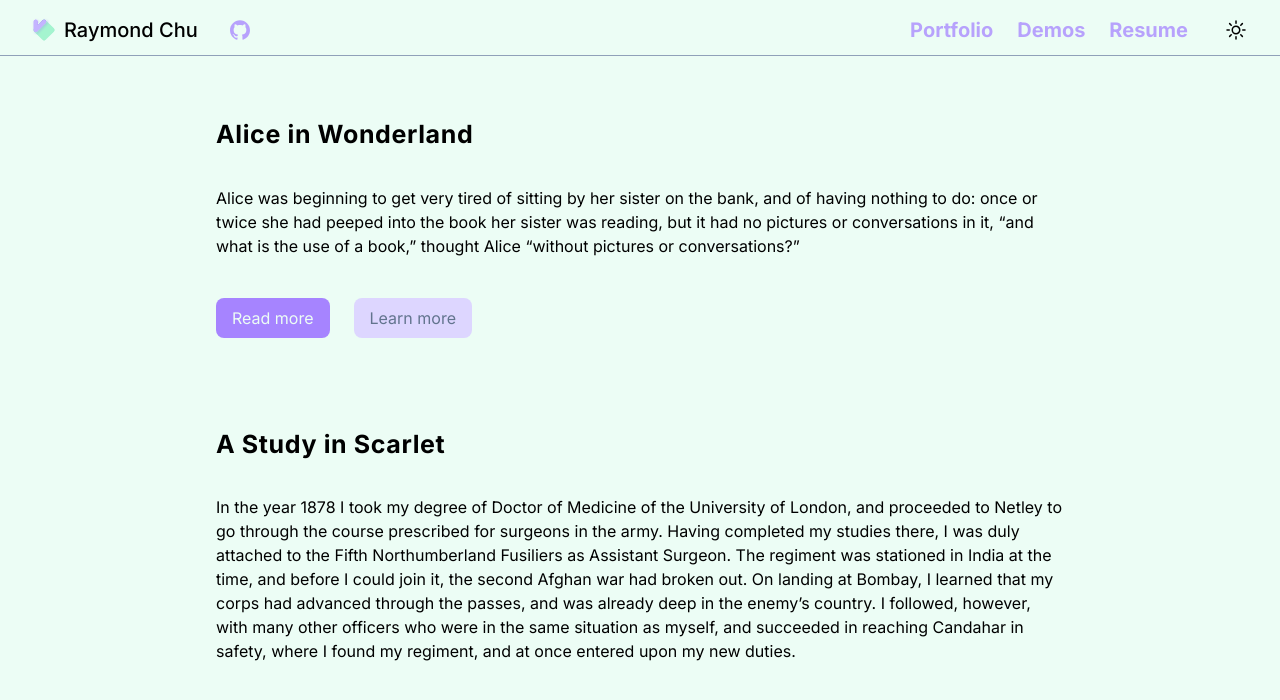
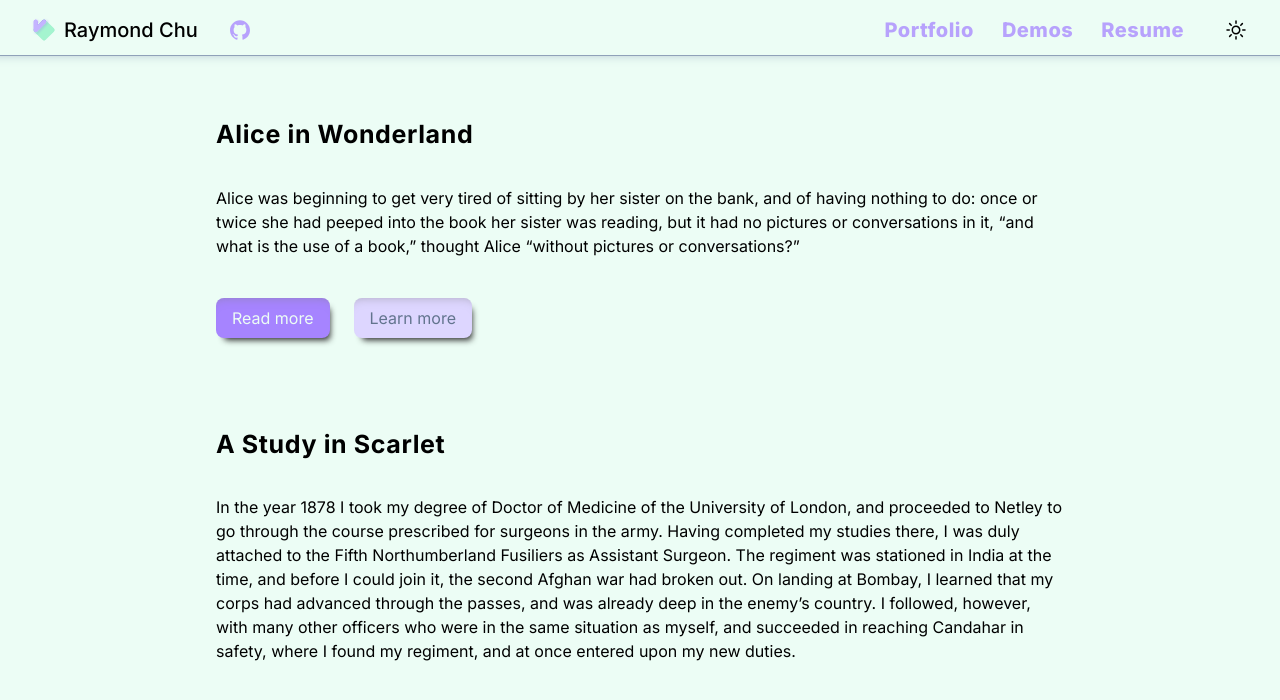
Before and after one commit to arrraichu/portfolio, a Next.js app: page / in a window 1280 px wide. Shown: the top 700 px of the page. Built offline with nearby package versions, Linux system fonts and the light colour scheme.

Commit message:
fix : emboss/deboss look+feel

```diff
--- a/app/_components/buttons/buttons.tsx
+++ b/app/_components/buttons/buttons.tsx
@@ -1,8 +1,19 @@
+import clsx from 'clsx';
+
 export function PrimaryButton({ text }: Readonly<{
   text: string
 }>) {
   return (
-    <button className="px-4 py-2 rounded-lg bg-(--button-color-primary-fill) text-(--button-color-primary-font) hover:shadow-sm hover:shadow-violet-700 dark:hover:shadow-emerald-50 active:shadow-none">
+    <button
+      className={clsx(
+        'px-4 py-2',
+        'rounded-lg bg-(--button-color-primary-fill)',
+        'text-(--button-color-primary-font)',
+        'emboss-edges hover:deboss-edges hover:translate-y-0.5',
+        'hover:shadow-sm hover:shadow-violet-700 dark:hover:shadow-emerald-50 active:shadow-none',
+        'transition-shadow duration-150 ease-in'
+      )}
+    >
       {text}
     </button>
   );
@@ -12,7 +23,16 @@ export function SecondaryButton({ text }: Readonly<{
   text: string
 }>) {
   return (
-    <button className="px-4 py-2 rounded-lg bg-(--button-color-secondary-fill) text-(--button-color-secondary-font) hover:shadow-sm hover:shadow-violet-500 dark:hover:shadow-emerald-600 active:shadow-none">
+    <button
+      className={clsx(
+        'px-4 py-2',
+        'rounded-lg bg-(--button-color-secondary-fill)',
+        'text-(--button-color-secondary-font)',
+        'emboss-edges hover:deboss-edges hover:translate-y-0.5',
+        'hover:shadow-sm hover:shadow-violet-500 dark:hover:shadow-emerald-600 active:shadow-none',
+        'transition-shadow duration-150 ease-in'
+      )}
+    >
       {text}
     </button>
   );
--- a/app/_components/content/grid-items.tsx
+++ b/app/_components/content/grid-items.tsx
@@ -1,3 +1,5 @@
+import clsx from 'clsx';
+
 export function GridItems({ children }: Readonly<{
   children?: React.ReactNode
 }>) {
@@ -13,7 +15,14 @@ export function GridTextItem({ title, subtitle }: Readonly<{
   subtitle?: string
 }>) {
   return (
-    <div className="flex flex-col m-2 py-6 px-8 rounded-lg border-2 gap-5 bg-(--site-color) hover:bg-(--boss-color) transition-colors">
+    <div
+      className={clsx(
+        'flex flex-col m-2 py-6 px-8 gap-5',
+        'rounded-lg bg-(--boss-color)',
+        'emboss-edges hover:deboss-edges hover:translate-y-0.5',
+        'transition-shadow duration-150 ease-in'
+      )}
+    >
       <div className="text-xl text-center md:text-left font-bold underline underline-offset-8">{title}</div>
       <div className="text-md text-center md:text-left">{subtitle}</div>
     </div>
--- a/app/_components/navigation/navigation.tsx
+++ b/app/_components/navigation/navigation.tsx
@@ -22,7 +22,13 @@ export default function Nav() {
 
   return (
     <>
-      <header className="fixed w-full h-(--navbar-height) py-4 bg-(--site-color) border-b-[1.5px] border-b-(--line-color) z-50">
+      <header
+        className={clsx(
+          'fixed w-full z-50 h-(--navbar-height) py-4',
+          'bg-(--site-color) border-b-[1.5px] border-b-(--line-color)',
+          'shadow-[0px_-16px_12px_12px_var(--line-color)]'
+        )}
+      >
         <nav className="flex justify-between items-center px-5 md:px-8">
           <div className="left-content flex gap-2 lg:gap-8">
             <Image className="lg:hidden" src="/vdiamond.svg" width={24} height={24} alt="Website icon" />
@@ -57,10 +63,40 @@ export default function Nav() {
               onClick={() => setMenuOpen(!menuOpen)}
             />
 
-            <div className="hidden lg:flex gap-4 items-end">
-              <span className="text-xl font-bold px-1 text-(--accent-color) opacity-75 hover:opacity-100 hover:outline-2 hover:outline-(--accent-color) hover:rounded-sm hover:cursor-pointer">Portfolio</span>
-              <span className="text-xl font-bold px-1 text-(--accent-color) opacity-75 hover:opacity-100 hover:outline-2 hover:outline-(--accent-color) hover:rounded-sm hover:cursor-pointer">Demos</span>
-              <span className="text-xl font-bold px-1 text-(--accent-color) opacity-75 hover:opacity-100 hover:outline-2 hover:outline-(--accent-color) hover:rounded-sm hover:cursor-pointer">Resume</span>
+            <div className="hidden lg:flex gap-3 items-end">
+              <span
+                className={clsx(
+                  'px-2 opacity-75 rounded-md',
+                  'text-xl font-extrabold tracking-wide text-(--accent-color)',
+                  'noboss-edges hover:deboss-edges hover:cursor-pointer hover:translate-y-0.5',
+                  'dark:outline-(--line-color) dark:hover:outline-1',
+                  'transition-all duration-150 ease-in'
+                )}
+              >
+                Portfolio
+              </span>
+              <span
+                className={clsx(
+                  'px-2 opacity-75 rounded-md',
+                  'text-xl font-extrabold tracking-wide text-(--accent-color)',
+                  'noboss-edges hover:deboss-edges hover:cursor-pointer hover:translate-y-0.5',
+                  'dark:outline-(--line-color) dark:hover:outline-1',
+                  'transition-all duration-150 ease-in'
+                )}
+              >
+                Demos
+              </span>
+              <span
+                className={clsx(
+                  'px-2 opacity-75 rounded-md',
+                  'text-xl font-extrabold tracking-wide text-(--accent-color)',
+                  'noboss-edges hover:deboss-edges hover:cursor-pointer hover:translate-y-0.5',
+                  'dark:outline-(--line-color) dark:hover:outline-1',
+                  'transition-all duration-150 ease-in'
+                )}
+              >
+                Resume
+              </span>
             </div>
             <div className="hidden lg:flex gap-6 items-center">
               <SunIcon
--- a/app/globals.css
+++ b/app/globals.css
@@ -53,14 +53,23 @@
 
 @utility deboss-edges {
   box-shadow:
-    inset 0 -2px 8px -6px hsl(0 0% 95%),
-    inset 0 2px 3px -1px hsl(0 0% 15%);
+    inset 0 -6px 10px -12px hsl(0 0% 85%), /* bottom edge */
+    inset 0 2px 3px -1px hsl(0 0% 15%), /* top edge */
+    0 0 0 0 transparent; /* transition-matching placeholder */
 }
 
 @utility emboss-edges {
   box-shadow:
-    inset 0px 6px 8px -8px hsl(0 0% 95% / 55%),
-    4px 6px 6px -4px hsl(0 0% 15%);
+    inset 0px 10px 10px -10px hsl(0 0% 50% / 50%), /* upper inset */
+    inset 0 0 0 0 transparent, /* transition-matching placeholder */
+    4px 6px 6px -4px hsl(0 0% 15%); /* bottom shadow */
+}
+
+@utility noboss-edges {
+  box-shadow:
+    inset 0 0 0 transparent,
+    inset 0 0 0 transparent,
+    0 0 0 0 transparent;
 }
 
 [data-theme="dark"] {
```
